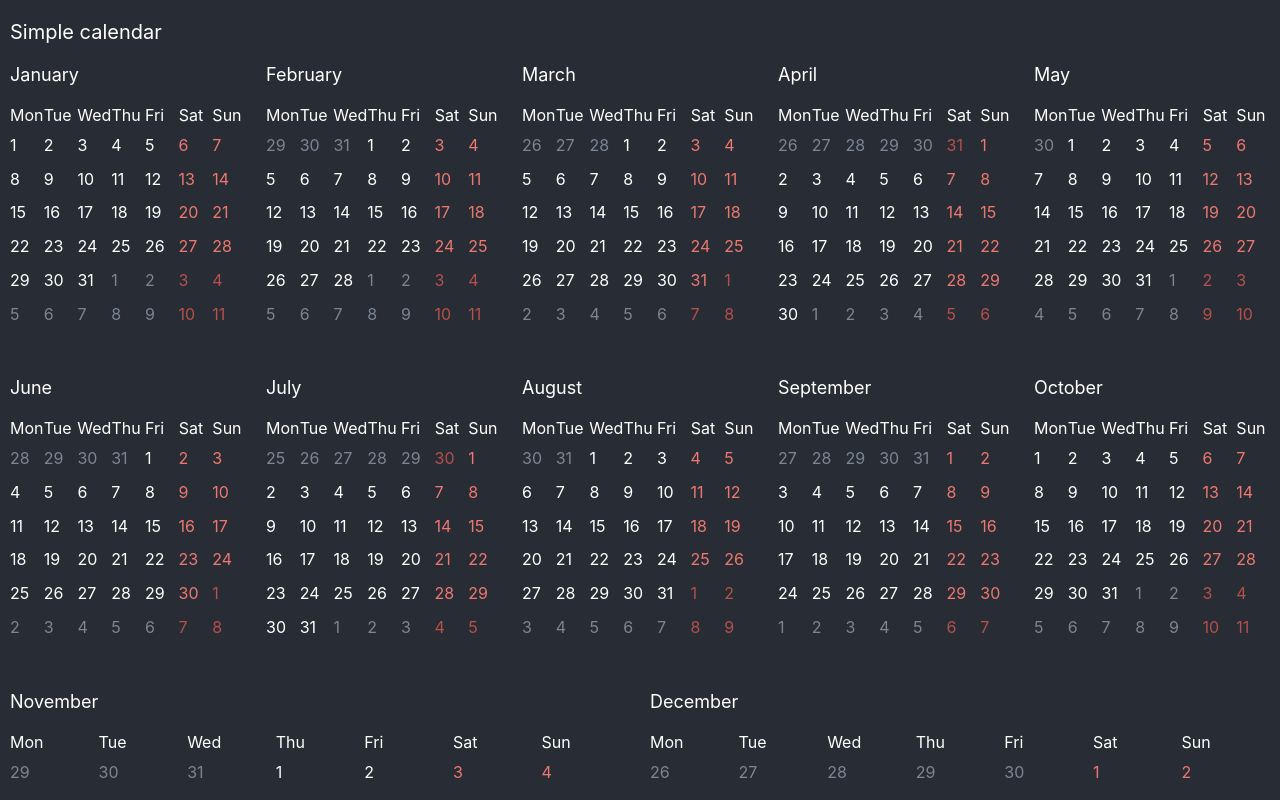
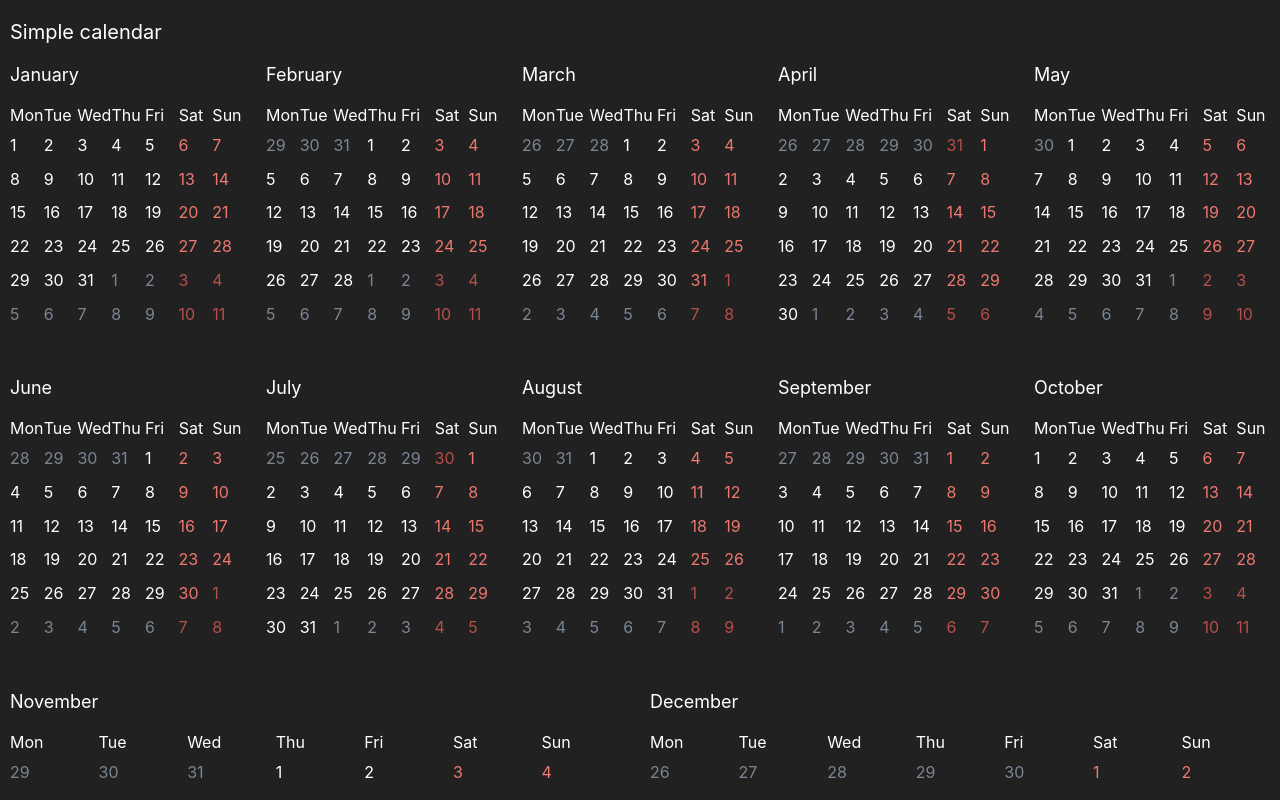
Before and after one commit to vsmobi/smpl-react-calendar, a React (Create React App) app: page / in a window 1280 px wide. Shown: the top 800 px of the page. Built offline with nearby package versions, Linux system fonts and the light colour scheme.

Commit message:
chore(styles): variables for some colors

```diff
--- a/src/App.module.css
+++ b/src/App.module.css
@@ -9,7 +9,7 @@
 }
 
 .header {
-    background-color: #282c34;
+    background-color: var(--color-gray-dark);
     font-size: var(--font-size-extra);
     color: white;
     flex: 1 1 auto;
--- a/src/components/Month/Month.module.css
+++ b/src/components/Month/Month.module.css
@@ -8,7 +8,7 @@
 }
 
 .month {
-    background-color: #282c34;
+    background-color: var(--color-gray-dark);
     padding: 0 var(--default-padding) 40px;
 }
 
--- a/src/styles/variables.css
+++ b/src/styles/variables.css
@@ -5,4 +5,7 @@
     --font-size-extra: 20px;
 
     --default-padding: 10px;
+
+    --color-gray-dark: #212121;
+
 }
```
